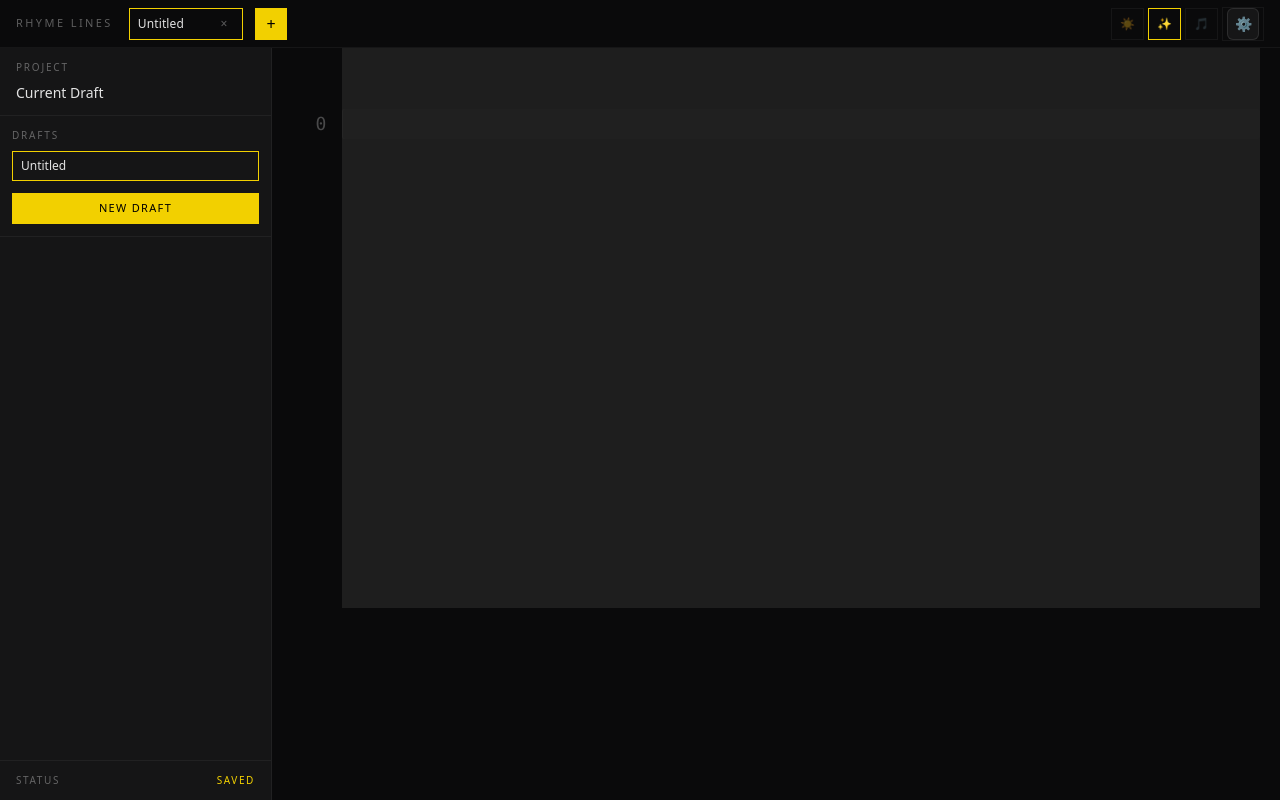
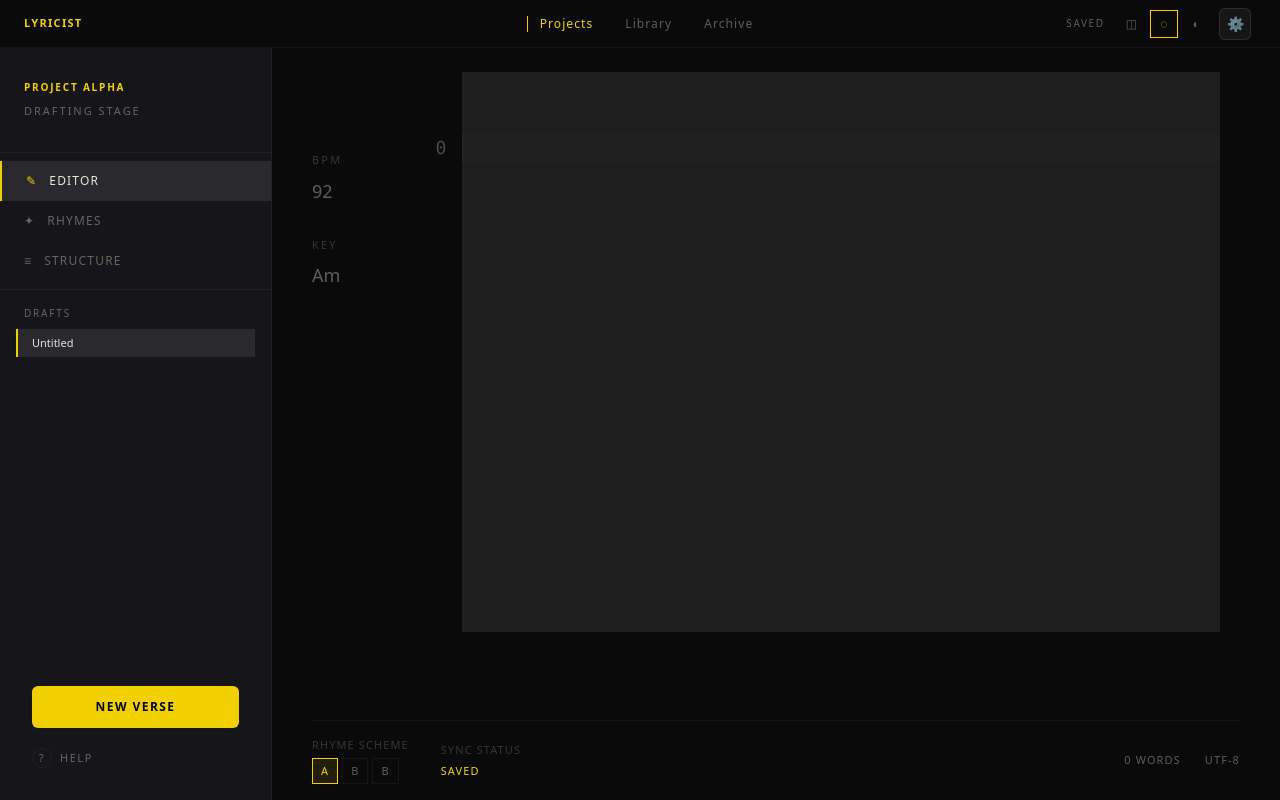
Before and after one commit to ClayTheMisfit/rhyme-lines, a Next.js app: page / in a window 1280 px wide. Built offline with nearby package versions, Linux system fonts and the light colour scheme.

Commit message:
Refine shell to match Lyricist-style editorial workstation

```diff
--- a/src/components/EditorShell.tsx
+++ b/src/components/EditorShell.tsx
@@ -14,13 +14,6 @@
 import { useAutosave } from '@/hooks/useAutosave'
 import { useAutosaveStore } from '@/store/autosaveStore'
 
-/**
- * Render the editor shell that coordinates the lyric Editor and RhymePanel, manages hydration, focus, keyboard shortcuts, click-outside behavior, and autosave status.
- *
- * Renders a placeholder until client and app state hydration complete, then mounts the Editor and RhymePanel, wires focus helpers (including Alt+R to open the panel), subscribes to persisted state hydration, listens for outside clicks to hide the panel, and exposes a visually hidden live region reporting autosave status.
- *
- * @returns The EditorShell React element
- */
 export default function EditorShell() {
   const shellRef = useRef<HTMLDivElement | null>(null)
   const floatingPanelRef = useRef<HTMLDivElement | null>(null)
@@ -59,6 +52,7 @@
         : saveStatus === 'dirty'
           ? 'Changes pending save'
           : ''
+
   const saveDisplayLabel = saveStatus === 'saving'
     ? 'SYNCING'
     : saveStatus === 'dirty'
@@ -199,19 +193,40 @@
     [actions, activeTab]
   )
 
+  const wordCount = useMemo(() => {
+    const text = activeTab?.snapshot.text ?? ''
+    return text.trim().length === 0 ? 0 : text.trim().split(/\s+/).length
+  }, [activeTab?.snapshot.text])
+
   return (
     <div ref={shellRef} className="relative flex h-full w-full flex-col">
       {!ready ? (
         <div className="flex h-full w-full flex-1 min-h-0" aria-hidden />
       ) : (
         <div className="flex h-full w-full flex-1 min-h-0 bg-[color:var(--rl-bg)]">
-          <aside className="hidden h-full w-[272px] shrink-0 border-r border-[color:var(--rl-border)] bg-[color:var(--rl-panel)] md:flex md:flex-col">
-            <div className="border-b border-[color:var(--rl-border)] px-4 py-3">
-              <div className="text-[10px] uppercase tracking-[0.18em] text-[color:var(--rl-muted)]">Project</div>
-              <div className="mt-2 text-sm text-[color:var(--rl-text)]">Current Draft</div>
+          <aside className="hidden h-full w-[272px] shrink-0 border-r border-[color:var(--rl-border)] bg-[#161618] md:flex md:flex-col">
+            <div className="border-b border-[color:var(--rl-border)] px-6 py-8">
+              <div className="text-[10px] font-semibold uppercase tracking-[0.18em] text-[color:var(--rl-accent)]">Project Alpha</div>
+              <div className="mt-2 text-[11px] uppercase tracking-[0.18em] text-[color:var(--rl-muted)]">Drafting Stage</div>
             </div>
-            <div className="border-b border-[color:var(--rl-border)] px-3 py-3">
-              <div className="mb-2 text-[10px] uppercase tracking-[0.18em] text-[color:var(--rl-muted)]">Drafts</div>
+
+            <div className="border-b border-[color:var(--rl-border)] py-2">
+              <button type="button" className="flex w-full items-center gap-3 border-l-2 border-[color:var(--rl-accent)] bg-[#2a2a2d] px-6 py-3 text-left text-xs uppercase tracking-[0.1em] text-[color:var(--rl-text)]">
+                <span className="text-[color:var(--rl-accent)]">✎</span>
+                Editor
+              </button>
+              <button type="button" onClick={() => setMode(mode === 'hidden' ? 'docked' : 'hidden')} className="flex w-full items-center gap-3 px-6 py-3 text-left text-xs uppercase tracking-[0.1em] text-[color:var(--rl-muted)] hover:text-[color:var(--rl-text)]">
+                <span>✦</span>
+                Rhymes
+              </button>
+              <button type="button" className="flex w-full items-center gap-3 px-6 py-3 text-left text-xs uppercase tracking-[0.1em] text-[color:var(--rl-muted)] hover:text-[color:var(--rl-text)]">
+                <span>≡</span>
+                Structure
+              </button>
+            </div>
+
+            <div className="px-4 py-4">
+              <div className="mb-2 px-2 text-[10px] uppercase tracking-[0.18em] text-[color:var(--rl-muted)]">Drafts</div>
               <div className="space-y-1">
                 {tabs.map((tab) => {
                   const isActive = tab.id === activeTabId
@@ -220,34 +235,49 @@
                       key={tab.id}
                       type="button"
                       onClick={() => actions.setActive(tab.id)}
-                      className={`flex w-full items-center justify-between border px-2 py-1.5 text-left text-xs ${
+                      className={`relative flex w-full items-center justify-between px-2 py-1.5 text-left text-[11px] ${
                         isActive
-                          ? 'border-[color:var(--rl-accent)] text-[color:var(--rl-text)]'
-                          : 'border-transparent text-[color:var(--rl-muted)] hover:border-[color:var(--rl-border)] hover:text-[color:var(--rl-text)]'
+                          ? 'bg-[#2a2a2d] text-[color:var(--rl-text)]'
+                          : 'text-[color:var(--rl-muted)] hover:bg-[color:var(--rl-panel)] hover:text-[color:var(--rl-text)]'
                       }`}
                     >
-                      <span className="truncate">{tab.title || 'Untitled'}</span>
+                      {isActive && <span className="absolute bottom-0 left-0 top-0 w-[2px] bg-[color:var(--rl-accent)]" aria-hidden="true" />}
+                      <span className="truncate pl-2">{tab.title || 'Untitled'}</span>
                       {tab.isDirty && <span className="text-[10px] text-[color:var(--rl-accent)]">●</span>}
                     </button>
                   )
                 })}
               </div>
+            </div>
+
+            <div className="mt-auto space-y-4 px-8 pb-8">
               <button
                 type="button"
                 onClick={actions.newTab}
-                className="mt-3 inline-flex w-full items-center justify-center border border-[color:var(--rl-accent)] bg-[color:var(--rl-accent)] px-2 py-1.5 text-[11px] font-medium uppercase tracking-[0.12em] text-black"
+                className="inline-flex w-full items-center justify-center rounded-[6px] bg-[color:var(--rl-accent)] px-2 py-3 text-[12px] font-semibold uppercase tracking-[0.12em] text-black"
               >
-                New Draft
+                New Verse
+              </button>
+              <button type="button" className="inline-flex items-center gap-2 text-[11px] uppercase tracking-[0.14em] text-[color:var(--rl-muted)] hover:text-[color:var(--rl-text)]">
+                <span className="inline-flex h-5 w-5 items-center justify-center rounded-full border border-[color:var(--rl-border)]">?</span>
+                Help
               </button>
             </div>
-            <div className="mt-auto border-t border-[color:var(--rl-border)] px-4 py-3 text-[10px] uppercase tracking-[0.16em] text-[color:var(--rl-muted)]">
-              <div className="flex items-center justify-between">
-                <span>Status</span>
-                <span className={saveStatus === 'idle' ? 'text-[color:var(--rl-accent)]' : ''}>{saveDisplayLabel}</span>
+          </aside>
+
+          <div className="flex min-h-0 flex-1 flex-col">
+            <div className="flex min-h-0 flex-1 items-start px-6 pt-6 md:px-10">
+              <div className="hidden w-20 shrink-0 pt-20 text-[11px] uppercase tracking-[0.2em] text-[color:var(--rl-muted)] xl:block">
+                <div className="mb-8">
+                  <div className="mb-2 text-[color:var(--rl-dim)]">BPM</div>
+                  <div className="text-lg normal-case tracking-normal text-[color:var(--rl-muted)]">92</div>
+                </div>
+                <div>
+                  <div className="mb-2 text-[color:var(--rl-dim)]">Key</div>
+                  <div className="text-lg normal-case tracking-normal text-[color:var(--rl-muted)]">Am</div>
                 </div>
               </div>
-          </aside>
-          <div className="flex min-h-0 flex-1">
+              <div className="min-h-0 w-full max-w-[960px]">
                 <Editor
                   ref={editorRef}
                   hydrated={ready}
@@ -255,8 +285,34 @@
                   onTextChange={handleTextChange}
                   onDirtyChange={handleDirtyChange}
                 />
+              </div>
+            </div>
+
+            <footer className="mx-6 border-t border-[color:var(--rl-border)] py-4 text-[11px] uppercase tracking-[0.1em] text-[color:var(--rl-muted)] md:mx-10">
+              <div className="flex flex-wrap items-center justify-between gap-4">
+                <div className="flex items-center gap-8">
+                  <div>
+                    <div className="mb-1 text-[color:var(--rl-dim)]">Rhyme Scheme</div>
+                    <div className="flex items-center gap-1">
+                      <span className="border border-[color:var(--rl-accent)] bg-[color:var(--rl-accent)]/10 px-2 py-1 text-[color:var(--rl-accent)]">A</span>
+                      <span className="border border-[color:var(--rl-border)] px-2 py-1">B</span>
+                      <span className="border border-[color:var(--rl-border)] px-2 py-1">B</span>
+                    </div>
+                  </div>
+                  <div>
+                    <div className="mb-1 text-[color:var(--rl-dim)]">Sync Status</div>
+                    <div className={saveStatus === 'idle' ? 'text-[color:var(--rl-accent)]' : ''}>{saveDisplayLabel}</div>
+                  </div>
+                </div>
+                <div className="flex items-center gap-6">
+                  <span>{wordCount} Words</span>
+                  <span>UTF-8</span>
+                </div>
+              </div>
+            </footer>
+          </div>
+
           <RhymePanel ref={floatingPanelRef} editorRef={editorRef} />
-          </div>
         </div>
       )}
       <span className="sr-only" aria-live="polite">
--- a/src/components/TopBar.tsx
+++ b/src/components/TopBar.tsx
@@ -7,9 +7,7 @@
 import { useRhymePanel } from '@/lib/state/rhymePanel'
 import { useRhymePanelStore } from '@/store/rhymePanelStore'
 import { useSettingsStore } from '@/store/settingsStore'
-import { useTabsStore } from '@/store/tabsStore'
 import { useAutosaveStore } from '@/store/autosaveStore'
-import TabBar from '@/components/tabs/TabBar'
 import { shallow } from 'zustand/shallow'
 import SettingsSheet from './settings/SettingsSheet'
 import { layers } from '@/lib/layers'
@@ -18,14 +16,7 @@
 const cx = (...parts: Array<string | false | null | undefined>) => parts.filter(Boolean).join(' ')
 
 type ThemeChoice = 'dark' | 'light'
-/**
- * Apply theme-specific CSS classes to document.body.
- *
- * Adds or removes utility classes to set the page background and text color for the given theme.
- * If document.body is not available, the function does nothing.
- *
- * @param theme - 'light' to apply light background and dark text, 'dark' to apply dark background and light text
- */
+
 function applyBodyTheme(theme: ThemeChoice) {
   const body = document.body
   if (!body) return
@@ -38,11 +29,6 @@
   }
 }
 
-/**
- * Render the application's top bar with tab management, theme controls, rhyme UI toggles, autosave status, and settings access.
- *
- * @returns The JSX header element that contains the TabBar, theme toggle, rhyme decorations and panel toggles, autosave error indicator, and the settings sheet trigger.
- */
 export default function TopBar() {
   const mounted = useMounted()
   const headerRef = useRef<HTMLElement>(null)
@@ -67,15 +53,6 @@
     mode: state.mode,
     width: state.width,
   }))
-
-  const { tabs, activeTabId, actions } = useTabsStore(
-    (state) => ({
-      tabs: state.tabs,
-      activeTabId: state.activeTabId,
-      actions: state.actions,
-    }),
-    shallow
-  )
 
   const panelVisible = mode !== 'hidden'
   const isFloating = mode === 'detached'
@@ -147,86 +124,77 @@
     setShowRhymeDecorations(!showRhymeDecorations)
   }, [setShowRhymeDecorations, showRhymeDecorations])
 
-  const handleRename = useCallback(
-    (id: string, title: string) => {
-      actions.renameTab(id, title)
-    },
-    [actions]
-  )
-
   return (
     <header
       ref={headerRef}
       data-testid="editor-header"
-      className="fixed left-0 right-0 top-0 flex min-h-12 items-center justify-between gap-3 border-b border-[color:var(--rl-border)] bg-[color:var(--rl-bg)] px-4 py-1.5"
+      className="fixed left-0 right-0 top-0 flex h-12 items-center justify-between border-b border-[color:var(--rl-border)] bg-[color:var(--rl-bg)] px-6"
       style={{ zIndex: layers.topBar }}
     >
-      <div className="flex min-w-0 flex-1 items-center gap-4">
-        <div className="shrink-0 text-[11px] font-medium uppercase tracking-[0.22em] text-[color:var(--rl-muted)]">
-          Rhyme Lines
-        </div>
-        <TabBar
-          tabs={tabs}
-          activeTabId={activeTabId}
-          saveStatus={autosaveStatus}
-          onNew={actions.newTab}
-          onSelect={actions.setActive}
-          onClose={actions.closeTab}
-          onRename={handleRename}
-        />
+      <div className="w-[240px] shrink-0 text-[11px] font-semibold uppercase tracking-[0.12em] text-[color:var(--rl-accent)]">
+        Lyricist
       </div>
 
-      <div className="ml-2 flex items-center gap-1">
+      <nav className="flex flex-1 items-center justify-center gap-8 text-xs uppercase tracking-[0.09em]">
+        <button type="button" className="border-l border-[color:var(--rl-accent)] pl-3 text-[color:var(--rl-accent)]">Projects</button>
+        <button type="button" className="text-[color:var(--rl-muted)] hover:text-[color:var(--rl-text)]">Library</button>
+        <button type="button" className="text-[color:var(--rl-muted)] hover:text-[color:var(--rl-text)]">Archive</button>
+      </nav>
+
+      <div className="flex w-[240px] items-center justify-end gap-1">
+        <span className="mr-2 text-[10px] uppercase tracking-[0.16em] text-[color:var(--rl-muted)]">
+          {autosaveStatus === 'saving' ? 'Syncing' : autosaveStatus === 'dirty' ? 'Pending' : autosaveStatus === 'error' ? 'Error' : 'Saved'}
+        </span>
         {autosaveStatus === 'error' && (
           <span
-            className="inline-flex h-8 items-center border border-red-400/40 px-2 text-[10px] uppercase tracking-[0.14em] text-red-300"
+            className="inline-flex h-7 items-center border border-red-400/40 px-2 text-[10px] uppercase tracking-[0.14em] text-red-300"
             aria-label={`Save failed${lastError ? `: ${lastError}` : ''}`}
             title={lastError ?? 'Save failed'}
           >
-            Save Error
+            !
           </span>
         )}
 
         <button
-          onClick={toggleTheme}
-          className="inline-flex h-8 min-w-8 items-center justify-center border border-[color:var(--rl-border)] px-2 text-xs text-[color:var(--rl-muted)] transition-colors duration-75 hover:text-[color:var(--rl-text)] focus-visible:outline-none focus-visible:ring-1 focus-visible:ring-[color:var(--rl-accent)]"
-          title="Toggle theme"
-          aria-label="Toggle theme"
+          onClick={togglePanel}
+          className={cx(
+            'inline-flex h-7 min-w-7 items-center justify-center border px-2 text-xs transition duration-75 focus-visible:outline-none focus-visible:ring-1 focus-visible:ring-[color:var(--rl-accent)]',
+            panelVisible
+              ? 'border-[color:var(--rl-accent)] text-[color:var(--rl-accent)]'
+              : 'border-transparent text-[color:var(--rl-muted)] hover:border-[color:var(--rl-border)] hover:text-[color:var(--rl-text)]'
+          )}
+          title={panelVisible ? 'Hide rhyme panel' : 'Show rhyme panel'}
+          aria-label={panelVisible ? 'Hide rhyme panel' : 'Show rhyme panel'}
+          aria-pressed={panelVisible}
         >
-          {theme === 'dark' ? '☀️' : '🌙'}
+          ◫
         </button>
 
         <button
           onClick={toggleRhymeDecorations}
           className={cx(
-            'inline-flex h-8 min-w-8 items-center justify-center border px-2 text-xs transition duration-75 focus-visible:outline-none focus-visible:ring-1 focus-visible:ring-[color:var(--rl-accent)]',
+            'inline-flex h-7 min-w-7 items-center justify-center border px-2 text-xs transition duration-75 focus-visible:outline-none focus-visible:ring-1 focus-visible:ring-[color:var(--rl-accent)]',
             showRhymeDecorations
               ? 'border-[color:var(--rl-accent)] text-[color:var(--rl-accent)]'
-              : 'border-[color:var(--rl-border)] text-[color:var(--rl-muted)] hover:text-[color:var(--rl-text)]'
+              : 'border-transparent text-[color:var(--rl-muted)] hover:border-[color:var(--rl-border)] hover:text-[color:var(--rl-text)]'
           )}
           title={showRhymeDecorations ? 'Hide rhyme highlights' : 'Show rhyme highlights'}
           aria-label={showRhymeDecorations ? 'Hide rhyme highlights' : 'Show rhyme highlights'}
           aria-pressed={showRhymeDecorations}
         >
-          ✨
+          ◌
         </button>
 
         <button
-          onClick={togglePanel}
-          className={cx(
-            'inline-flex h-8 min-w-8 items-center justify-center border px-2 text-xs transition duration-75 focus-visible:outline-none focus-visible:ring-1 focus-visible:ring-[color:var(--rl-accent)]',
-            panelVisible
-              ? 'border-[color:var(--rl-accent)] text-[color:var(--rl-accent)]'
-              : 'border-[color:var(--rl-border)] text-[color:var(--rl-muted)] hover:text-[color:var(--rl-text)]'
-          )}
-          title={panelVisible ? 'Hide rhyme panel' : 'Show rhyme panel'}
-          aria-label={panelVisible ? 'Hide rhyme panel' : 'Show rhyme panel'}
-          aria-pressed={panelVisible}
+          onClick={toggleTheme}
+          className="inline-flex h-7 min-w-7 items-center justify-center border border-transparent px-2 text-xs text-[color:var(--rl-muted)] transition-colors duration-75 hover:border-[color:var(--rl-border)] hover:text-[color:var(--rl-text)] focus-visible:outline-none focus-visible:ring-1 focus-visible:ring-[color:var(--rl-accent)]"
+          title="Toggle theme"
+          aria-label="Toggle theme"
         >
-          🎵
+          {theme === 'dark' ? '◐' : '◑'}
         </button>
 
-        <div className="flex border border-[color:var(--rl-border)] px-1 text-[color:var(--rl-muted)]" title="Open settings">
+        <div className="flex border border-transparent px-1 text-[color:var(--rl-muted)] hover:border-[color:var(--rl-border)]" title="Open settings">
           <SettingsSheet />
         </div>
       </div>
```
Also changed, not shown: src/app/globals.css (+7 -6 lines). Lines whose indentation alone changed are shown as unchanged.
